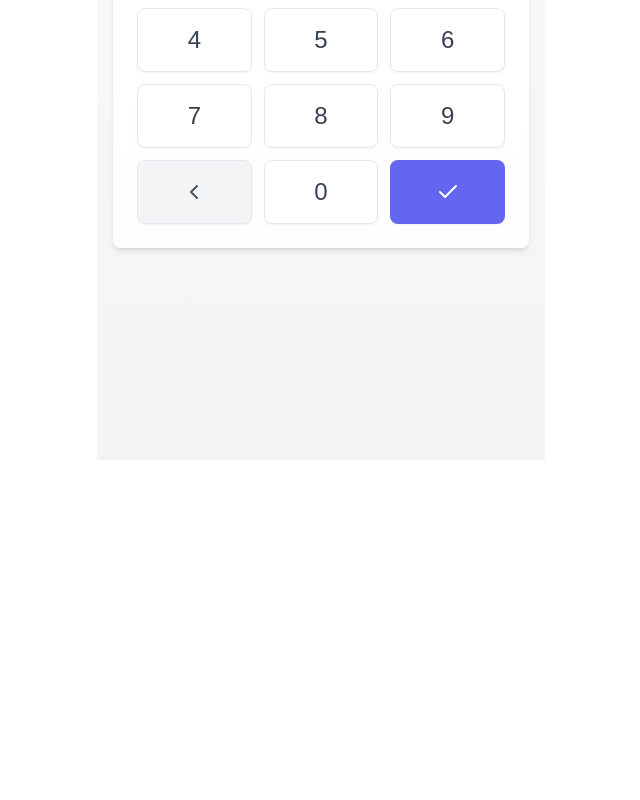
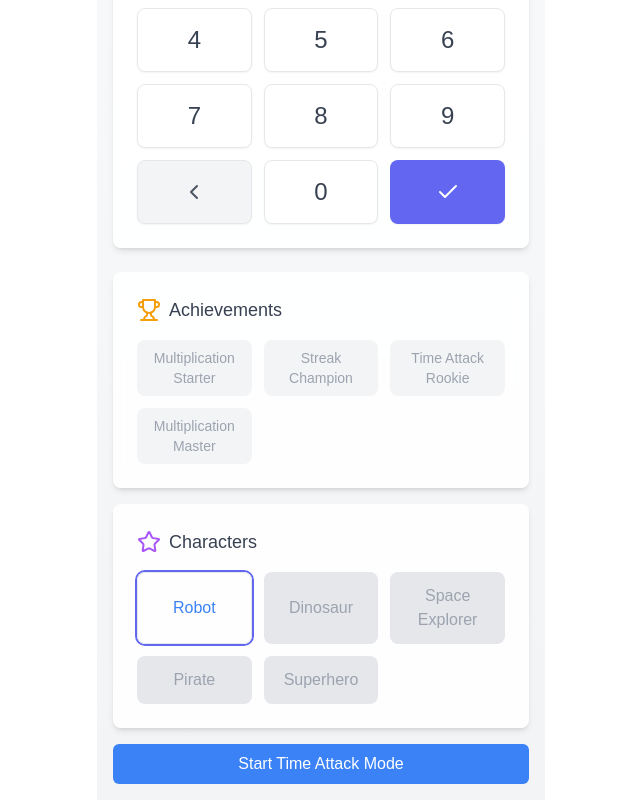
Before and after one commit to beyondReal-smap/next_gugu, a Next.js app: page / in a window 1280 px wide. Shown: the part 340-1140 px from the top of the page, without its empty margins (319-959 px from the left). Before the commit the page ends 800 px from the top, so only its background shows below. Built offline with nearby package versions, Linux system fonts and the light colour scheme.

Commit message:
241031 last commit

```diff
--- a/app/page.tsx
+++ b/app/page.tsx
@@ -11,12 +11,31 @@ import {
   Check,
   Timer,
   ChevronRight,
-  ChevronLeft
+  ChevronLeft,
+  Award,
+  Star,
+  TrophyIcon
 } from "lucide-react";
 import { Alert, AlertDescription } from "./components/ui/alert";
 import { motion, AnimatePresence } from "framer-motion";
 
+const CHARACTER_THEMES = [
+  { name: "Robot", color: "text-blue-500" },
+  { name: "Dinosaur", color: "text-green-500" },
+  { name: "Space Explorer", color: "text-purple-500" },
+  { name: "Pirate", color: "text-orange-500" },
+  { name: "Superhero", color: "text-red-500" },
+];
+
 const MultiplicationGame = () => {
+  // 기존 상태 변수들...
+  const [level, setLevel] = useState(1);
+  const [unlockedCharacters, setUnlockedCharacters] = useState<string[]>([CHARACTER_THEMES[0].name]);
+  const [currentCharacter, setCurrentCharacter] = useState(CHARACTER_THEMES[0]);
+  const [achievements, setAchievements] = useState<string[]>([]);
+  const [timeAttackMode, setTimeAttackMode] = useState(false);
+  const [remainingTime, setRemainingTime] = useState(30);
+
   const [num1, setNum1] = useState(2);
   const [num2, setNum2] = useState(1);
   const [userAnswer, setUserAnswer] = useState("");
@@ -74,6 +93,48 @@ const MultiplicationGame = () => {
       window.removeEventListener('keydown', handleKeyPress);
     };
   }, [userAnswer]);
+
+  // 타임 어택 모드 관리
+  useEffect(() => {
+    let timer: NodeJS.Timeout;
+    if (timeAttackMode && remainingTime > 0) {
+      timer = setInterval(() => {
+        setRemainingTime(prev => {
+          if (prev <= 1) {
+            clearInterval(timer);
+            handleGameOver();
+            return 0;
+          }
+          return prev - 1;
+        });
+      }, 1000);
+    }
+    return () => clearInterval(timer);
+  }, [timeAttackMode, remainingTime]);
+
+  // 게임 오버 처리
+  const handleGameOver = () => {
+    setTimeAttackMode(false);
+    // 게임 오버 로직 추가 (예: 최고 점수 저장, 업적 해제 등)
+    if (score >= 100) {
+      addAchievement("Time Attack Rookie");
+    }
+  };
+
+  // 업적 추가 함수
+  const addAchievement = (achievement: string) => {
+    if (!achievements.includes(achievement)) {
+      setAchievements(prev => [...prev, achievement]);
+
+      // 캐릭터 잠금 해제 로직
+      if (achievement === "Multiplication Master") {
+        const newCharacter = CHARACTER_THEMES[achievements.length % CHARACTER_THEMES.length];
+        setUnlockedCharacters(prev =>
+          prev.includes(newCharacter.name) ? prev : [...prev, newCharacter.name]
+        );
+      }
+    }
+  };
 
   const handleKeyPress = (event: KeyboardEvent) => {
     if (event.key >= '0' && event.key <= '9') {
@@ -152,12 +213,27 @@ const MultiplicationGame = () => {
     setUserAnswer("");
   };
 
+  // 기존의 checkAnswer 함수 수정
   const checkAnswer = () => {
     if (!userAnswer) return;
 
+    const correct = num1 * num2 === parseInt(userAnswer);
+
+    if (correct) {
+      // 연속 정답 시 추가 보상
+      if (streak >= 4) {
+        addAchievement("Streak Champion");
+      }
+
+      // 레벨 시스템 추가
+      if (score % 50 === 0) {
+        setLevel(prev => prev + 1);
+        addAchievement("Level Up!");
+      }
+    }
+
     const endTime = new Date();
     const timeTaken = startTime ? endTime.getTime() - startTime.getTime() : 0;
-    const correct = num1 * num2 === parseInt(userAnswer);
 
     const newHistory: HistoryItem = {
       problem: `${num1} × ${num2}`,
@@ -202,6 +278,93 @@ const MultiplicationGame = () => {
         {number}
       </motion.div>
     </motion.button>
+  );
+
+  const renderAchievementsSection = () => (
+    <Card className="bg-white/90 backdrop-blur border-none shadow-lg mt-4">
+      <CardContent className="p-6">
+        <h3 className="text-lg font-medium text-gray-700 mb-4 flex items-center">
+          <TrophyIcon className="w-6 h-6 mr-2 text-amber-500" />
+          Achievements
+        </h3>
+        <div className="grid grid-cols-3 gap-3">
+          {[
+            "Multiplication Starter",
+            "Streak Champion",
+            "Time Attack Rookie",
+            "Multiplication Master"
+          ].map((achievement) => (
+            <div
+              key={achievement}
+              className={`p-2 rounded-lg text-center text-sm
+                ${achievements.includes(achievement)
+                  ? 'bg-green-100 text-green-700'
+                  : 'bg-gray-100 text-gray-400'}`}
+            >
+              {achievement}
+            </div>
+          ))}
+        </div>
+      </CardContent>
+    </Card>
+  );
+
+  const renderCharacterSelection = () => (
+    <Card className="bg-white/90 backdrop-blur border-none shadow-lg mt-4">
+      <CardContent className="p-6">
+        <h3 className="text-lg font-medium text-gray-700 mb-4 flex items-center">
+          <Star className="w-6 h-6 mr-2 text-purple-500" />
+          Characters
+        </h3>
+        <div className="grid grid-cols-3 gap-3">
+          {CHARACTER_THEMES.map((character) => (
+            <motion.button
+              key={character.name}
+              whileHover={{ scale: 1.05 }}
+              whileTap={{ scale: 0.95 }}
+              onClick={() => setCurrentCharacter(character)}
+              disabled={!unlockedCharacters.includes(character.name)}
+              className={`p-3 rounded-lg text-center
+                ${unlockedCharacters.includes(character.name)
+                  ? `${character.color} bg-opacity-10 border`
+                  : 'bg-gray-200 text-gray-400'}
+                ${currentCharacter.name === character.name ? 'ring-2 ring-indigo-500' : ''}`}
+            >
+              {character.name}
+            </motion.button>
+          ))}
+        </div>
+      </CardContent>
+    </Card>
+  );
+
+  const renderTimeAttackMode = () => (
+    <motion.div
+      initial={{ opacity: 0 }}
+      animate={{ opacity: 1 }}
+      className="mb-4"
+    >
+      <Card className="bg-white/90 backdrop-blur border-none shadow-lg">
+        <CardContent className="p-6">
+          <div className="flex justify-between items-center">
+            <div className="flex items-center">
+              <Timer className="w-6 h-6 mr-2 text-red-500" />
+              <span className="text-lg font-medium">Time Remaining: {remainingTime}s</span>
+            </div>
+            <Button
+              variant="destructive"
+              size="sm"
+              onClick={() => {
+                setTimeAttackMode(false);
+                setRemainingTime(30);
+              }}
+            >
+              End Mode
+            </Button>
+          </div>
+        </CardContent>
+      </Card>
+    </motion.div>
   );
 
   return (
@@ -391,6 +554,28 @@ const MultiplicationGame = () => {
           </CardContent>
         </Card>
       )}
+
+      {/* 타임 어택 모드 렌더링 */}
+      {timeAttackMode && renderTimeAttackMode()}
+
+      {/* 기존 게임 섹션... */}
+
+      {/* 새로운 섹션들 추가 */}
+      {renderAchievementsSection()}
+      {renderCharacterSelection()}
+
+      {/* 타임 어택 모드 시작 버튼 */}
+      <Button
+        className="w-full mt-4"
+        onClick={() => {
+          setTimeAttackMode(true);
+          setRemainingTime(30);
+          setScore(0);
+          setStreak(0);
+        }}
+      >
+        Start Time Attack Mode
+      </Button>
     </div>
   );
 };
```
